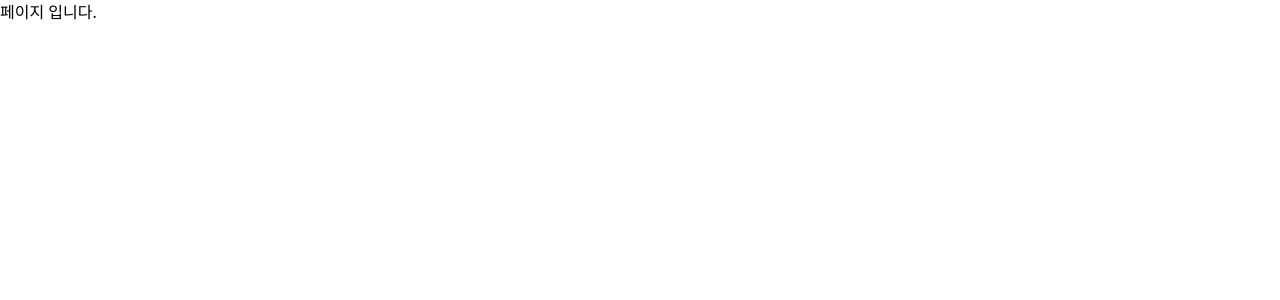
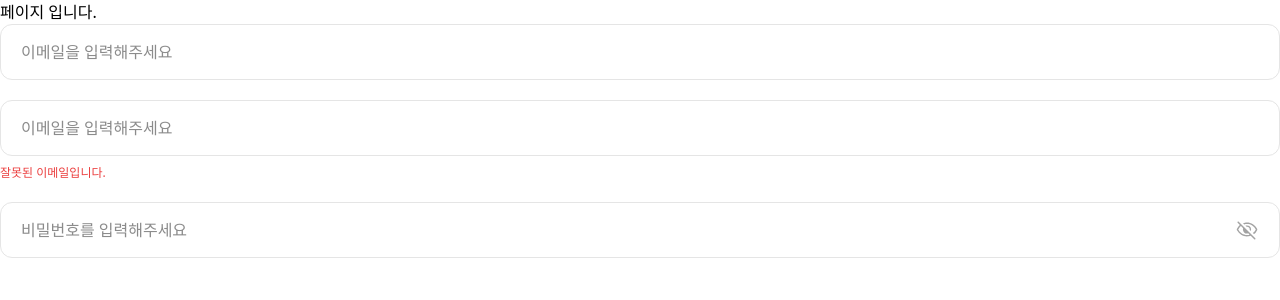
Before and after one commit to quothraven1122/13-docthru-2-FE, a Next.js app: page / in a window 1280 px wide. Shown: the top 300 px of the page. Built offline with nearby package versions, Linux system fonts and the light colour scheme.

Commit message:
feat: #10 공통 컴포넌트 input 생성

```diff
--- a/src/app/page.js
+++ b/src/app/page.js
@@ -1,5 +1,20 @@
 import Image from "next/image";
+import Input from "@/components/Input";
 
 export default function Home() {
-  return <div>페이지 입니다.</div>;
+  return (
+    <div>
+      페이지 입니다.
+      <div className="flex flex-col gap-[20px]">
+        <Input placeholder="이메일을 입력해주세요" />
+        <Input errorMessage="잘못된 이메일입니다." placeholder="이메일을 입력해주세요" />
+        <Input
+          type="password"
+          suffix={<Image width={24} height={24} src={"/icons/ic_btn_visibility_off.svg"} alt="아이콘" />}
+          placeholder="비밀번호를 입력해주세요"
+        />
+      </div>
+    </div>
+  );
+  x;
 }
--- /dev/null
+++ b/src/components/Input.jsx
@@ -0,0 +1,13 @@
+export default function Input({ suffix, errorMessage, className, ...inputProps }) {
+  return (
+    <label>
+      <div
+        className={`px-[20px] py-[15px] rounded-[12px] flex border-1 border-gray-200 ${errorMessage && "border border-error"}`}
+      >
+        <input {...inputProps} className={`${className} flex-1 outline-none text-gray-900 text-[16px] bg`}></input>
+        {suffix}
+      </div>
+      {errorMessage && <p className="text-error text-[12px] mt-[8px]">{errorMessage}</p>}
+    </label>
+  );
+}
```
Also changed, not shown: public/icons/ic_btn_visibility_off.svg (added), public/icons/ic_btn_visibility_on.svg (added).
